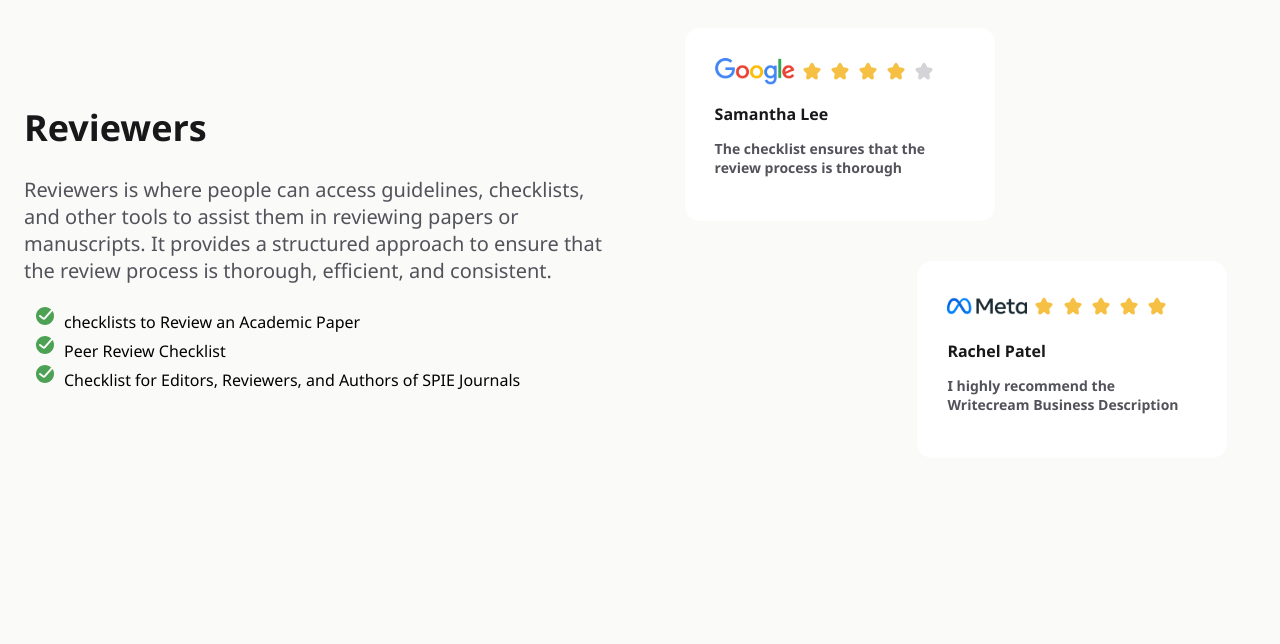
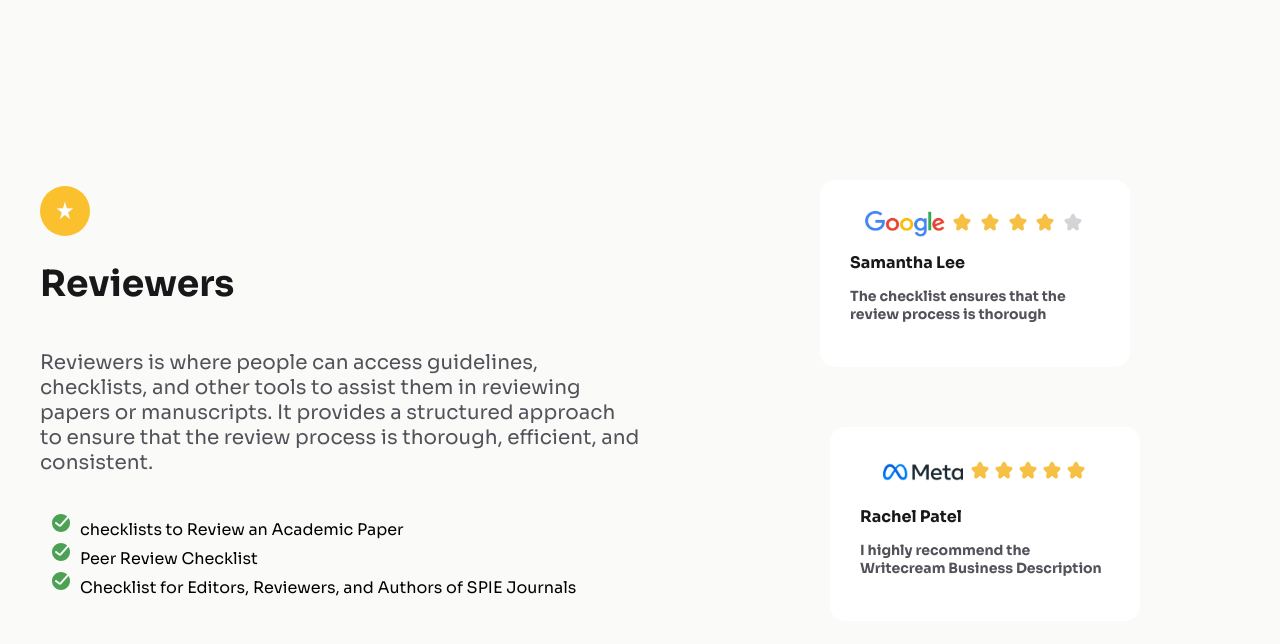
Before and after one commit to eliya908/website2, a plain HTML site: page index.html in a window 1280 px wide. Drawn offline with Linux system fonts and the light colour scheme.

Commit message:
finished the website

```diff
--- a/app.css
+++ b/app.css
@@ -1,6 +1,29 @@
+
+.star-container {
+    width: 50px;
+    height: 50px;
+    background-color: #fbc02d; /* yellow background */
+    border-radius: 50%; /* makes the container circular */
+    display: flex;
+    align-items: center;
+    justify-content: center;
+}
+
+.star {
+    font-size: 24px;
+    color: #fff;
+}
+
+
 body {
     background-color: #FAFAF9;
-    font-family: 'Segoe UI', Tahoma, Geneva, Verdana, sans-serif;
+    font-family: 'sora', Tahoma, Geneva, Verdana, sans-serif;
+    margin: 0;
+    display: flex;
+    flex-direction: column;
+    align-items: center;
+    justify-content: center;
+    min-height: 100vh;
 }
 
 h1 {
@@ -25,7 +48,8 @@ h2 {
 
 .logo-con {
 
-    display: inline;
+    display: inline-flex;
+    align-items: center;
 }
 
 .review-card {
@@ -37,30 +61,34 @@ h2 {
     border-radius: 15px;
     padding: 30px;
     margin:  20px;
-
+    align-items: center;
+    justify-content: center;
 }
 
 .stars-con {
-    display: inline-block;
+    display: flex;
+    justify-content: center;
+    margin-bottom: 10px;
 }
 
 .logo {
     width: 80px;
-    display: inline-block;
     padding-right: 5px;
 }
 
 .card-pics {
     display: flex;
-    flex-direction: row;
     align-items: center;
+    justify-content: center;
 }
 
 .page-dis {
+    display: flex;
+    flex-direction: column;
+    align-items: flex-start;
     max-width: 600px;
-    min-width: 400px;
-    margin: 5rem; /* Center the element horizontally */
-
+    margin: 0 auto;
+    padding: 20px;
 }
 
 ul {
@@ -74,30 +102,42 @@ li {
 .review-con {
     display: flex;
     flex-direction: column;
-    width: 80%;
+    width: 800px;
     align-items: center;
+    max-width: 1200px;
+    gap: 20px;
 }
 
 #card1 {
-    margin-right: 40%;
+    margin-left: auto;
+    margin-right: 150px;
 }
 
 #card2{
-    margin-left: 40%;
+    margin-left: 150px;
+    margin-right: auto;
 }
 
 
+/* Media queries for larger screens
+@media (min-width: 768px) {
+
+
+}
+*/
 @media (min-width: 1200px) {
-    body {
-        display: flex;
+    body{
+        flex-direction: row;
+        justify-content: space-between;
     }
 
-    .review-con {
-        width: 50%;
+    .page-dis{
+        margin: 20px;
     }
 
-    .page-dis {
-        margin: auto;
-
+/*
+    #card1 #card2 {
+        margin: 0;
     }
+*/
 }
--- a/index.html
+++ b/index.html
@@ -2,11 +2,18 @@
 <html lang="en">
     <head>
         <meta charset="UTF-8">
+        <meta name="viewport" content="width=device-width, initial-scale=1.0">
+        <link rel="preconnect" href="https://fonts.googleapis.com">
+        <link rel="preconnect" href="https://fonts.gstatic.com" crossorigin>
+        <link href="https://fonts.googleapis.com/css2?family=Sora:wght@100..800&display=swap" rel="stylesheet">
         <link rel="stylesheet" href="app.css">
         <title>Reviews</title>
     </head>
     <body>
         <div class="page-dis">
+            <div class="star-container">
+                <div class="star">&#9733;</div>
+            </div>
             <h1 class="title">Reviewers</h1>
             <p class="dis">Reviewers is where people can access guidelines, checklists, and other tools to assist them in reviewing papers or manuscripts. It provides a structured approach to ensure that the review process is thorough, efficient, and consistent.</p>
             <ul>
```
